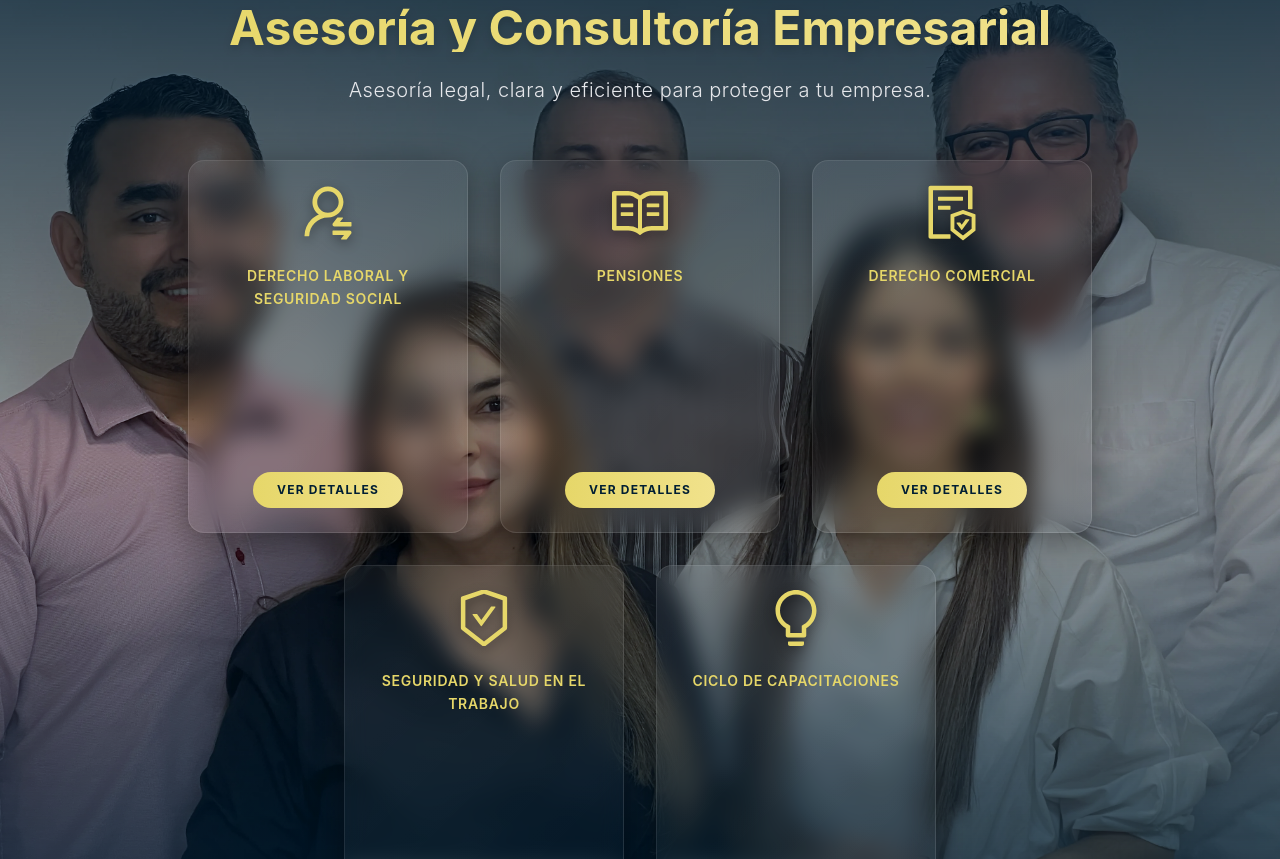
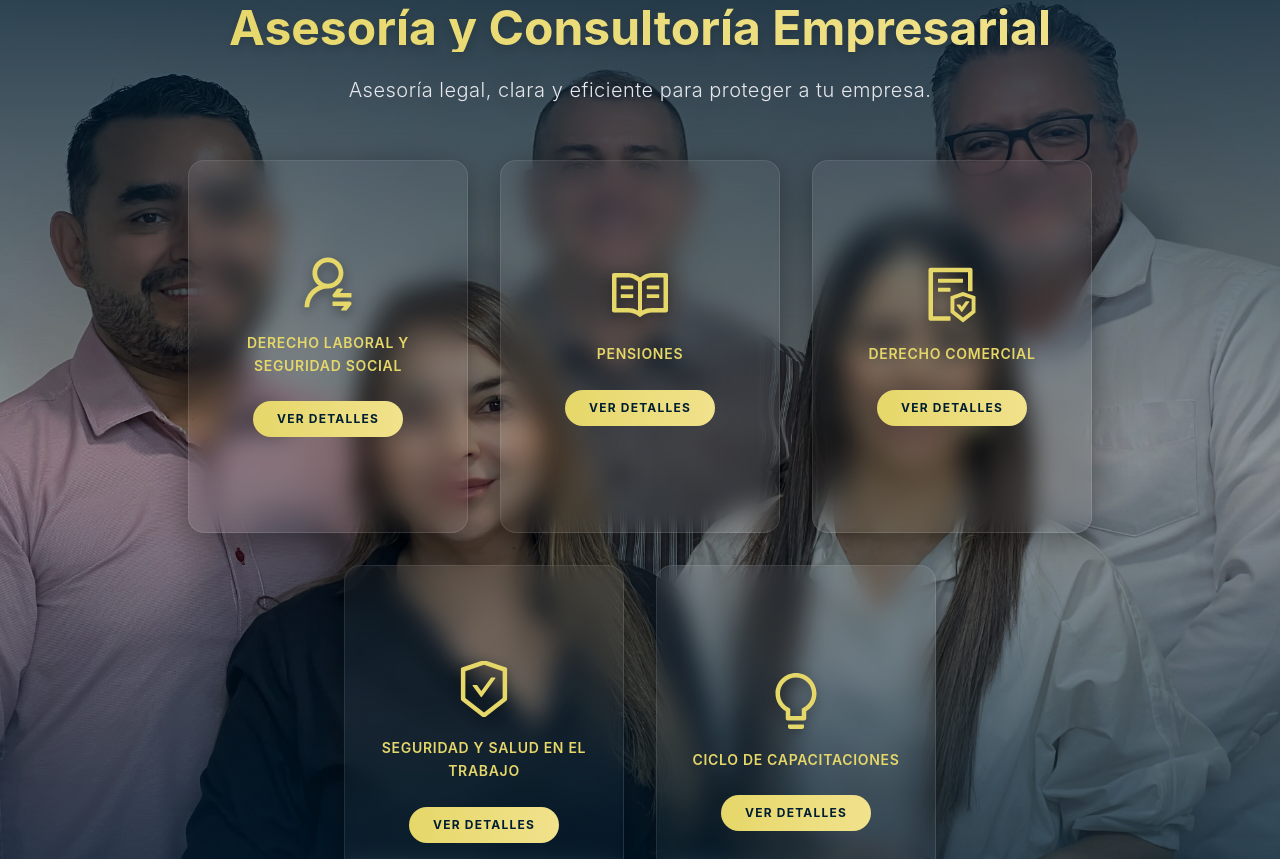
Before and after one commit to sazaba/legal360, a React (Vite) app: page / in a window 1280 px wide. Shown: the part 1701-2560 px from the top of the page. Built offline with nearby package versions, Linux system fonts and the light colour scheme; no server answers.

Commit message:
services cards2

```diff
--- a/src/pages/Servicios.jsx
+++ b/src/pages/Servicios.jsx
@@ -91,11 +91,9 @@ const Servicios = ({ id }) => {
       className="relative pt-24 text-white min-h-screen pb-16 overflow-hidden"
       style={getBackgroundStyle()}
     >
-      {/* Overlays para oscurecer el fondo y resaltar el glassmorphism */}
       <div className="absolute inset-0 bg-[#001e33]/40 z-10 pointer-events-none mix-blend-multiply"></div>
       <div className="absolute inset-0 bg-gradient-to-b from-[#001e33] via-transparent to-[#001e33] opacity-80 z-10 pointer-events-none"></div>
 
-      {/* Separador SVG Superior */}
       <div className="w-full overflow-hidden absolute top-0 left-0 z-20">
         <svg viewBox="0 0 500 150" preserveAspectRatio="none" className="w-full h-[40px] rotate-180 drop-shadow-md">
           <path d="M0.00,49.98 C150.00,150.00 349.19,-50.00 500.00,49.98 L500.00,150.00 L0.00,150.00 Z" className="fill-[#001e33]" />
@@ -111,7 +109,6 @@ const Servicios = ({ id }) => {
           Asesoría legal, clara y eficiente para proteger a tu empresa.
         </p>
 
-        {/* Uso de Flex en lugar de Grid para forzar 3 arriba y 2 centrados abajo */}
         <div className="flex flex-wrap justify-center gap-6 sm:gap-8 px-2">
           {servicios.map((servicio, index) => {
             const isFlipped = activeId === servicio.id;
@@ -123,18 +120,18 @@ const Servicios = ({ id }) => {
               >
                 <div className={`relative w-full h-full card-transition transform-style-preserve-3d ${isFlipped ? 'rotate-y-180' : ''}`}>
 
-                  {/* FRONT CARD - Glassmorphism */}
+                  {/* FRONT CARD */}
                   <div
                     onClick={() => setActiveId(servicio.id)}
                     className="absolute w-full h-full backface-hidden rounded-2xl p-6 shadow-[0_8px_32px_0_rgba(0,0,0,0.4)] border border-white/10 glass-panel hover:border-[#e6d769]/50 flex flex-col justify-center items-center text-center cursor-pointer group transition-colors duration-300"
                   >
-                    <div className="mb-6 transform group-hover:scale-110 transition-transform duration-500 ease-out">
+                    <div className="mb-5 transform group-hover:scale-110 transition-transform duration-500 ease-out">
                       {servicio.icono}
                     </div>
                     <h3 className="text-sm font-semibold text-[#e6d769] uppercase tracking-wider mb-6 leading-relaxed">
                       {servicio.titulo}
                     </h3>
-                    <div className="mt-auto">
+                    <div>
                       <button
                         onClick={(e) => {
                           e.stopPropagation();
@@ -147,15 +144,15 @@ const Servicios = ({ id }) => {
                     </div>
                   </div>
 
-                  {/* BACK CARD - Glassmorphism Oscuro */}
+                  {/* BACK CARD */}
                   <div className="absolute w-full h-full backface-hidden rotate-y-180 rounded-2xl p-6 shadow-[0_8px_32px_0_rgba(0,0,0,0.6)] border border-[#e6d769]/40 glass-panel-dark flex flex-col justify-center items-center text-center">
-                    <h3 className="text-base sm:text-lg font-bold text-[#e6d769] mb-4">
+                    <h3 className="text-base sm:text-lg font-bold text-[#e6d769] mb-3">
                       {servicio.titulo}
                     </h3>
-                    <p className="text-gray-200 text-xs sm:text-sm mb-6 leading-relaxed font-light">
+                    <p className="text-gray-200 text-xs sm:text-sm mb-5 leading-relaxed font-light">
                       {servicio.resumen}
                     </p>
-                    <div className="mt-auto flex flex-col items-center gap-3">
+                    <div className="flex flex-col items-center gap-3">
                       <button
                         onClick={() => navigate(servicio.link)}
                         className="text-xs bg-transparent border border-[#e6d769] text-[#e6d769] font-bold px-5 py-2 rounded-full hover:bg-[#e6d769] hover:text-[#001e33] transition-all duration-300 uppercase tracking-wider"
@@ -188,19 +185,17 @@ const Servicios = ({ id }) => {
           animation: fadeInMobile 0.8s cubic-bezier(0.2, 0.8, 0.2, 1) forwards var(--delay, 0s);
         }
 
-        /* Utilidades Glassmorphism */
         .glass-panel {
           background: linear-gradient(135deg, rgba(255, 255, 255, 0.05) 0%, rgba(255, 255, 255, 0.01) 100%);
           backdrop-filter: blur(12px);
-          -webkit-backdrop-filter: blur(12px); /* Safari Support */
+          -webkit-backdrop-filter: blur(12px);
         }
         .glass-panel-dark {
           background: linear-gradient(135deg, rgba(0, 30, 51, 0.85) 0%, rgba(3, 43, 76, 0.95) 100%);
           backdrop-filter: blur(16px);
-          -webkit-backdrop-filter: blur(16px); /* Safari Support */
+          -webkit-backdrop-filter: blur(16px);
         }
 
-        /* Utilidades 3D Optimizadas para Safari */
         .perspective {
           perspective: 2000px;
           -webkit-perspective: 2000px;
@@ -216,7 +211,6 @@ const Servicios = ({ id }) => {
         .backface-hidden {
           backface-visibility: hidden;
           -webkit-backface-visibility: hidden;
-          /* Hack vital para evitar parpadeos en Safari durante el 3D */
           transform: translateZ(0);
           -webkit-transform: translateZ(0);
         }
```
